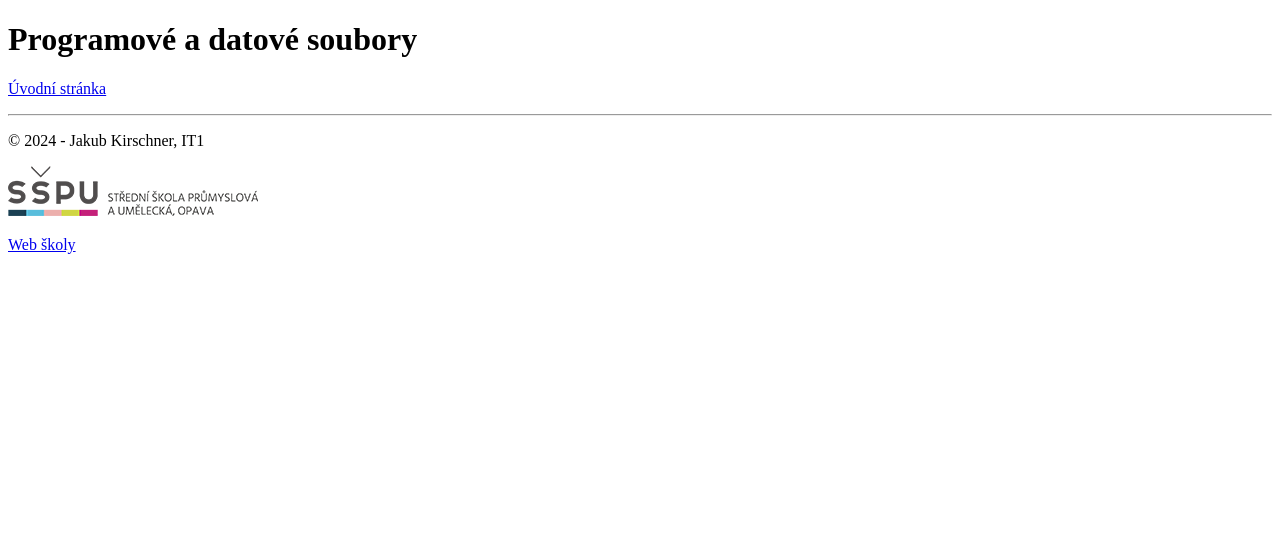
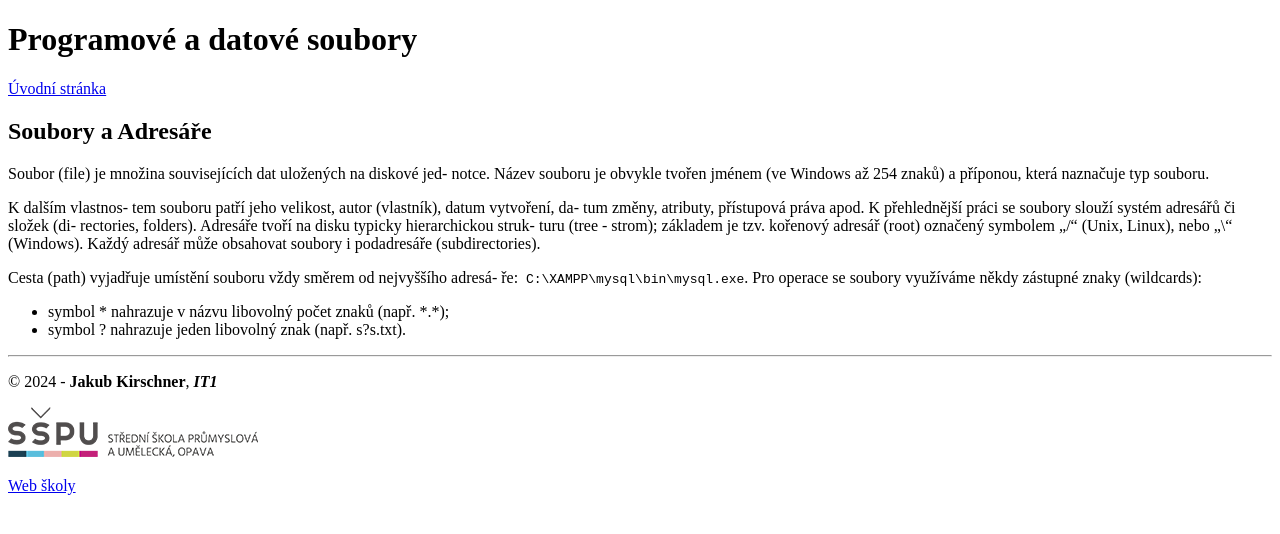
Before and after one commit to JakubKirsch/programy-a-data, a plain HTML site: page a/index.html in a window 1280 px wide. Drawn offline with Linux system fonts and the light colour scheme.

Commit message:
Poslední oprava v průběhu hodiny

```diff
--- a/a/index.html
+++ b/a/index.html
@@ -1,9 +1,8 @@
 <!DOCTYPE html>
 <html lang="cs">
-
   <head>
-    <meta charset="UTF-8">
-    <meta name="viewport" content="width=device-width, initial-scale=1.0">
+    <meta charset="UTF-8" />
+    <meta name="viewport" content="width=device-width, initial-scale=1.0" />
     <title>Programové a datové soubory</title>
   </head>
 
@@ -13,14 +12,42 @@
       <p><a href="../index.html">Úvodní stránka</a></p>
     </header>
     <main>
-
+      <h2>Soubory a Adresáře</h2>
+      <p>
+        Soubor (file) je množina souvisejících dat uložených na diskové jed-
+        notce. Název souboru je obvykle tvořen jménem (ve Windows až 254 znaků)
+        a příponou, která naznačuje typ souboru.
+      </p>
+      <p>
+        K dalším vlastnos- tem souboru patří jeho velikost, autor (vlastník),
+        datum vytvoření, da- tum změny, atributy, přístupová práva apod. K
+        přehlednější práci se soubory slouží systém adresářů či složek (di-
+        rectories, folders). Adresáře tvoří na disku typicky hierarchickou
+        struk- turu (tree - strom); základem je tzv. kořenový adresář (root)
+        označený symbolem „/“ (Unix, Linux), nebo „\“ (Windows). Každý adresář
+        může obsahovat soubory i podadresáře (subdirectories).
+      </p>
+      <p>
+        Cesta (path) vyjadřuje umístění souboru vždy směrem od nejvyššího
+        adresá- ře:<code> C:\XAMPP\mysql\bin\mysql.exe</code>. Pro operace se
+        soubory využíváme někdy zástupné znaky (wildcards):
+      </p>
+      <ul>
+        <li>symbol * nahrazuje v názvu libovolný počet znaků (např. *.*);</li>
+        <li>symbol ? nahrazuje jeden libovolný znak (např. s?s.txt).</li>
+      </ul>
     </main>
     <footer>
-        <hr>
-        <p>&copy; 2024 - Jakub Kirschner, IT1</p>
-        <p><a href="https://www.sspu-opava.cz/" target="_blank"><img src="../img/skola-logo.png" alt="Školní logo"></a></p>
+      <hr />
+      <p>
+        &copy; 2024 - <b>Jakub Kirschner</b>, <b><i>IT1</i></b>
+      </p>
+      <p>
+        <a href="https://www.sspu-opava.cz/" target="_blank"
+          ><img src="../img/skola-logo.png" alt="Školní logo"
+        /></a>
+      </p>
       <p><a href="https://www.sspu-opava.cz/" target="_blank">Web školy</a></p>
     </footer>
   </body>
-
 </html>
```
Lines whose indentation alone changed are shown as unchanged.
